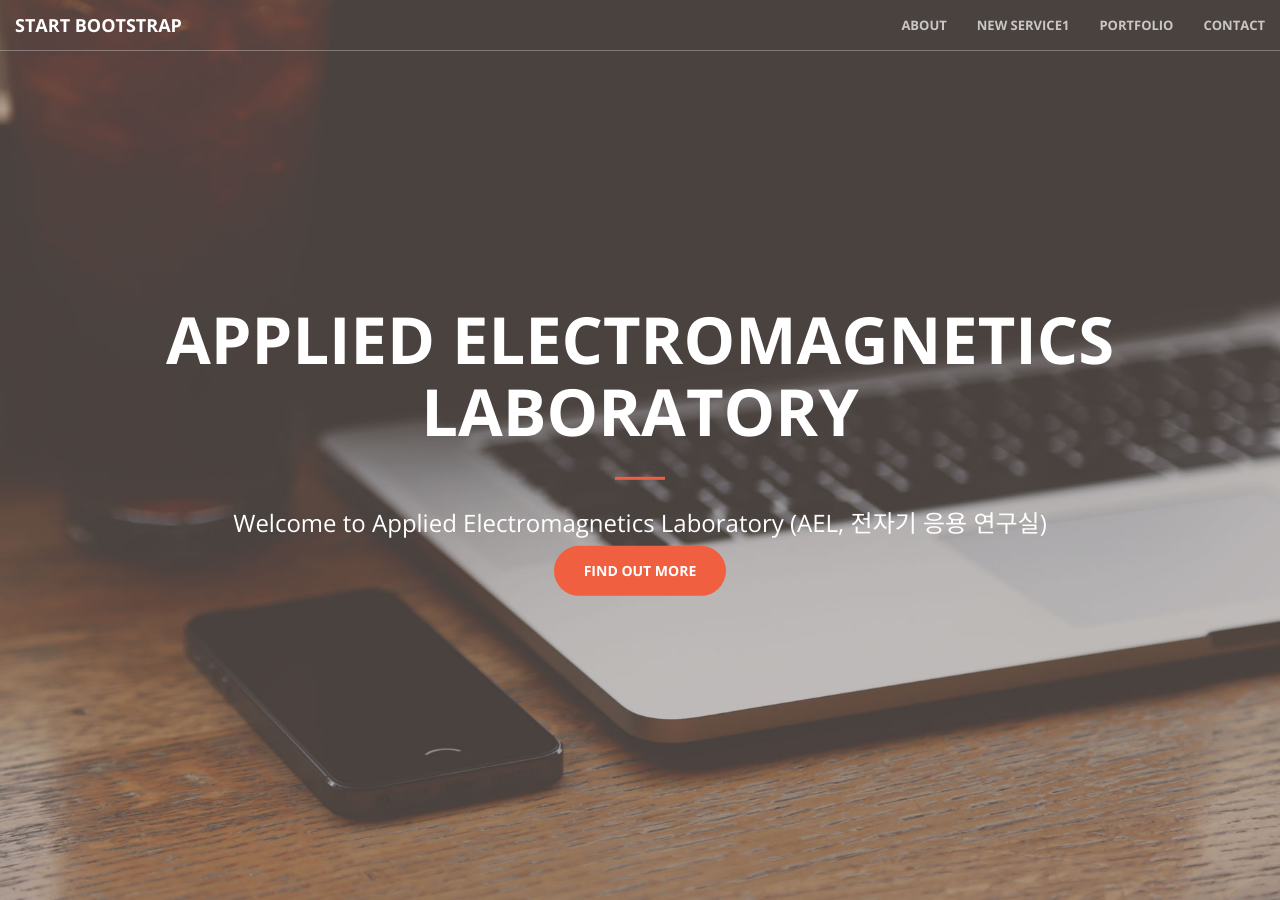
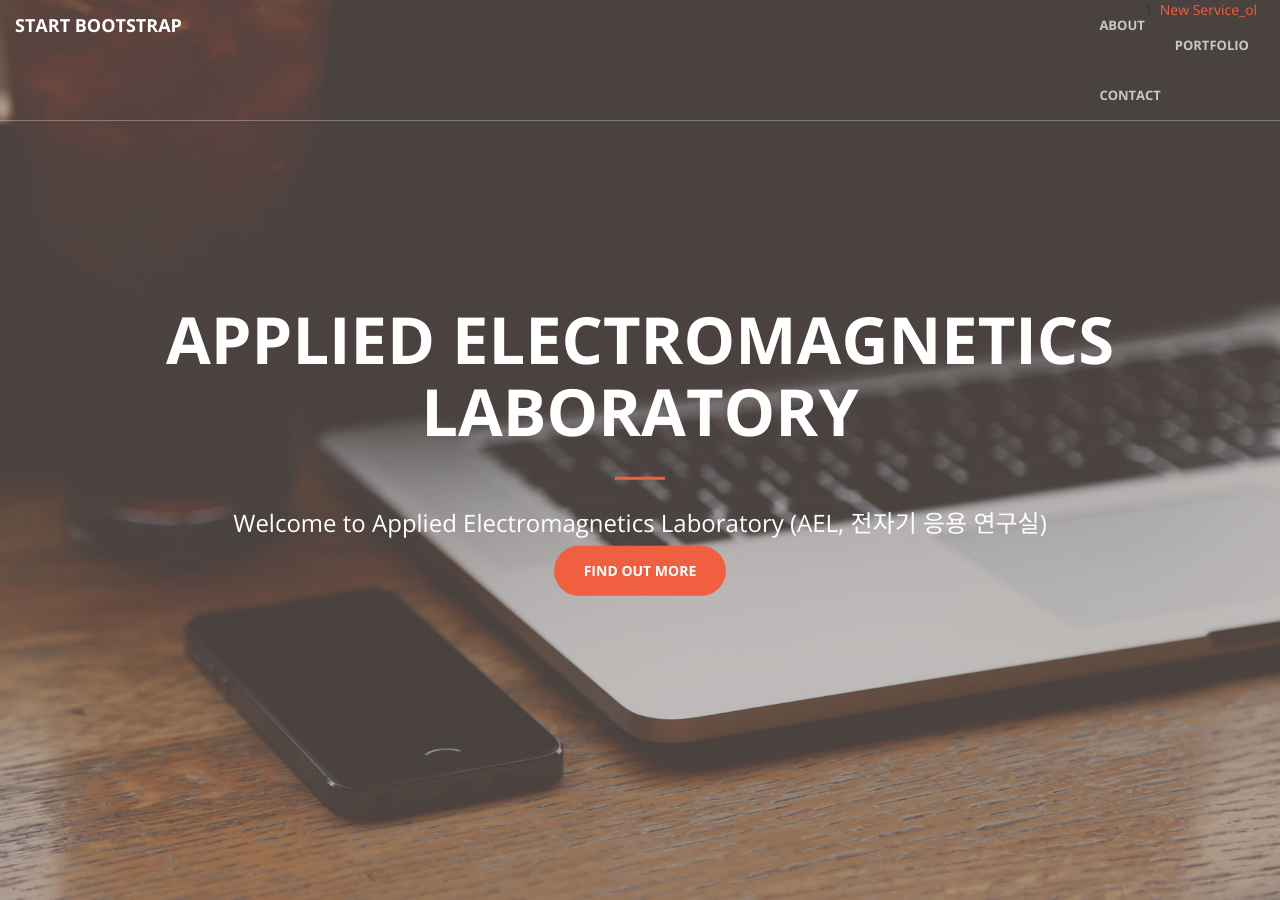
Before and after one commit to dwKim88/AEL, a Jekyll site: the page built from index.html, in a window 1280 px wide and 900 px high. Built offline with Jekyll 4.4.1, drawn with Linux system fonts in a browser that asks for light colours.

Commit message:
Update nav.html

```diff
--- a/_includes/nav.html
+++ b/_includes/nav.html
@@ -16,12 +16,16 @@
             <ul class="nav navbar-nav navbar-right">
 
                     <li>
+
                         <a class="page-scroll" href="#about">About</a>
+
                     </li>
+                <ol>
                     <li>
                         <!--<a class="page-scroll" href="#services">Services</a> -->
-                    <a href="services2.html">New Service1</a>
+                        <a href="services2.html">New Service_ol</a>
                     </li>
+                </ol>
                 <li>
                     <a class="page-scroll" href="#portfolio">Portfolio</a>
                 </li>
```
Lines whose indentation alone changed are shown as unchanged.
